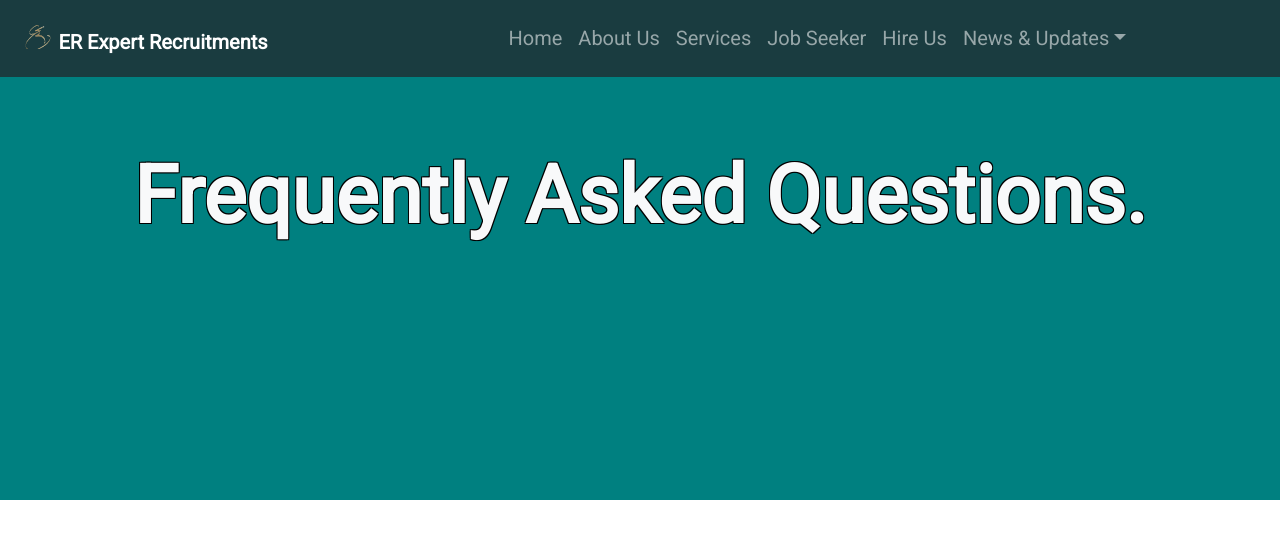
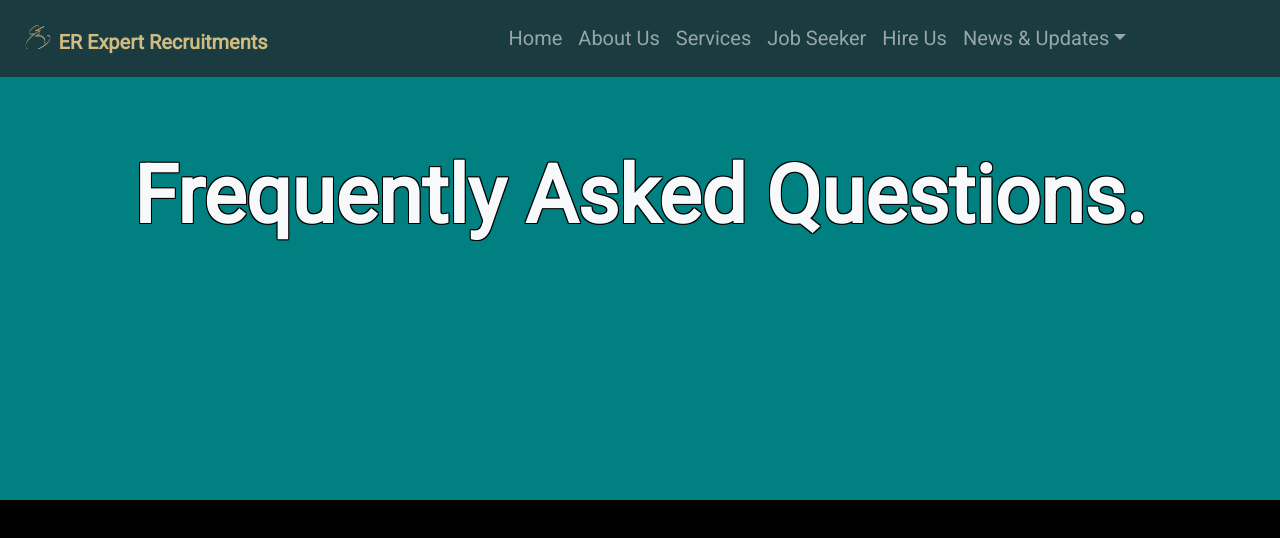
Before and after one commit to pakj8/erexpertrecruitments, a Next.js app: page /faq in a window 1280 px wide. Shown: the top 538 px of the page. Built offline with nearby package versions, Linux system fonts and the light colour scheme.

Commit message:
npm build

```diff
--- a/components/CandidateForm.jsx
+++ b/components/CandidateForm.jsx
@@ -63,9 +63,8 @@ function CandidateForm() {
                 <motion.button
                   whileHover={{ scale: 1.1 }}
                   onClick={handleSubmit}
-                  className="w-90 btn btn-lg btn-primary mt-4"
+                  className="w-90 btn btn-lg button text-light mt-4"
                   type="submit"
-                  style={{ backgroundColor: "teal" }}
                 >
                   Submit
                 </motion.button>
--- a/components/Faq.jsx
+++ b/components/Faq.jsx
@@ -40,7 +40,7 @@ function Faq() {
                     <motion.button
                       whileHover={{ scale: 1.1 }}
                       type="button"
-                      className="btn btn-secondary btn-lg"
+                      className="btn btn-lg button text-light"
                     >
                       Read More...
                     </motion.button>
--- a/components/FaqForm.jsx
+++ b/components/FaqForm.jsx
@@ -86,8 +86,7 @@ function FaqForm() {
             onClick={(e) => {
               handleSubmit(e);
             }}
-            style={{ backgroundColor: "teal" }}
-            className="w-90 btn btn-lg btn-primary mt-4"
+            className="w-90 btn btn-lg text-light mt-4 button"
             type="submit"
             whileHover={{ scale: 1.1 }}
           >
--- a/components/NavigationBar.jsx
+++ b/components/NavigationBar.jsx
@@ -7,7 +7,7 @@ function NavigationBar() {
   return (
     <Navbar className="nav-bg" expand="lg" variant="dark" fixed="top">
       <Container className="d-md-flex navbar-size">
-        <a className="navbar-brand nav-brand" href="">
+        <a className="goldenTheme navbar-brand nav-brand" href="">
           <Image
             className="brand-img"
             src={NavBrand}
--- a/styles/globals.css
+++ b/styles/globals.css
@@ -3,11 +3,13 @@
 * {
   padding: 0;
   margin: 0;
+  color: #d0bb80;
 }
 
 html,
 body {
   font-family: "Roboto", sans-serif;
+  background-color: #000;
 }
 
 .overflowHide {
@@ -70,6 +72,18 @@ body {
 .brand-img {
   position: relative;
   top: 8px !important;
+}
+
+.button {
+  background-color: #d0bb80;
+}
+
+.button:hover {
+  background-image: linear-gradient(to right, #a29161, #d0bb80, #a29161);
+}
+
+.goldenTheme {
+  color: #d0bb80 !important;
 }
 
 /* Top Container */
```
